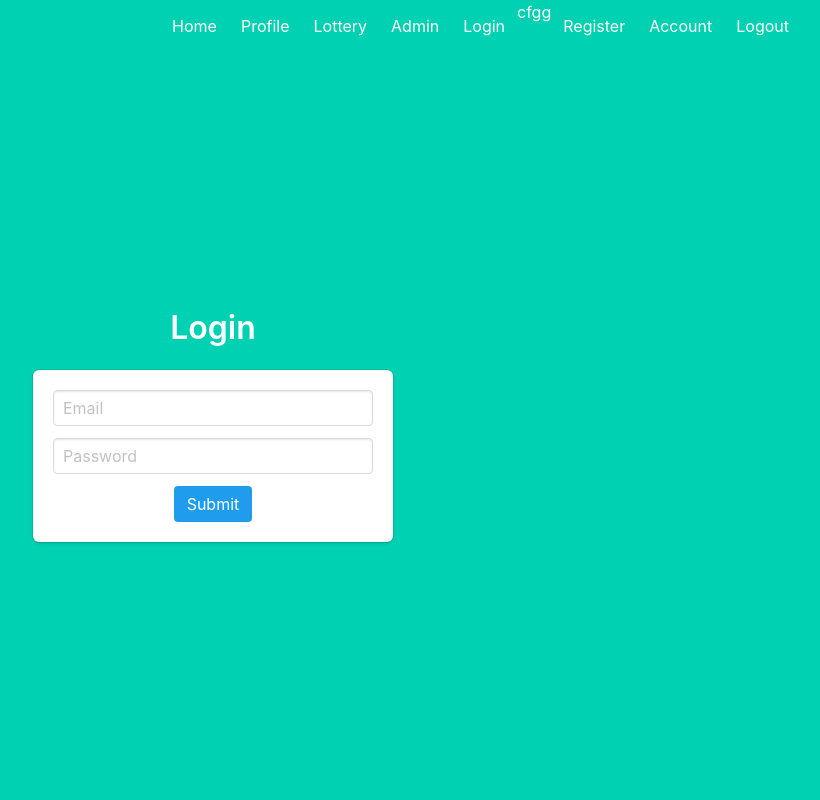
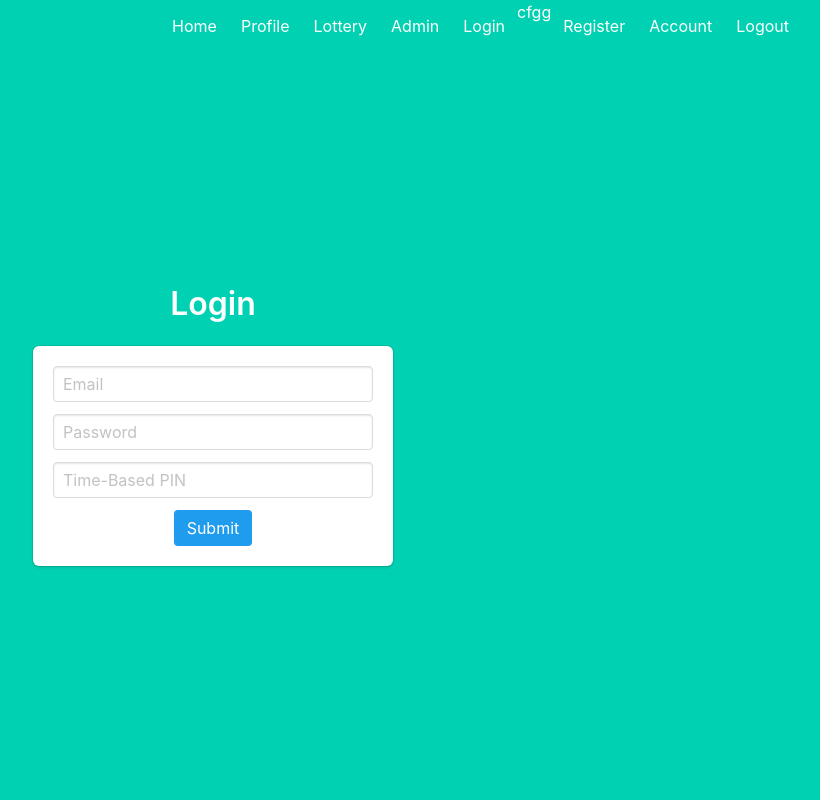
Before and after one commit to Tessgoulandris2/LotteryWebApp, a Flask app: page /login in a window 1280 px wide. Shown: the whole page, without its empty margins (427-1247 px from the left). Run offline with Flask 2, Linux system fonts and the light colour scheme; some libraries are stand-ins or nearby versions.

Commit message:
Added a new field for pin key in the login form

```diff
--- a/templates/login.html
+++ b/templates/login.html
@@ -29,6 +29,14 @@
                             {% endfor %}
                         </div>
                     </div>
+                    <div class="field">
+                    <div class="control">
+                        {{ form.pin(class="input", placeholder="Time-Based PIN") }}
+                        {% for error in form.pin.errors %}
+                            {{ error }}
+                        {% endfor %}
+                    </div>
+                    </div>
                     <div>
                         {{ form.recaptcha }}
                         {% for error in form.recaptcha.errors %}
```
